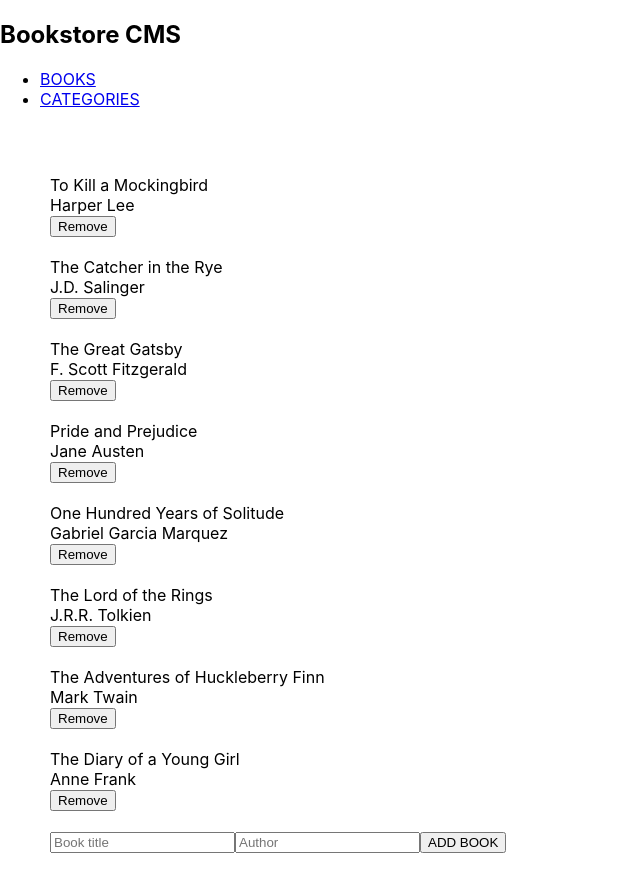
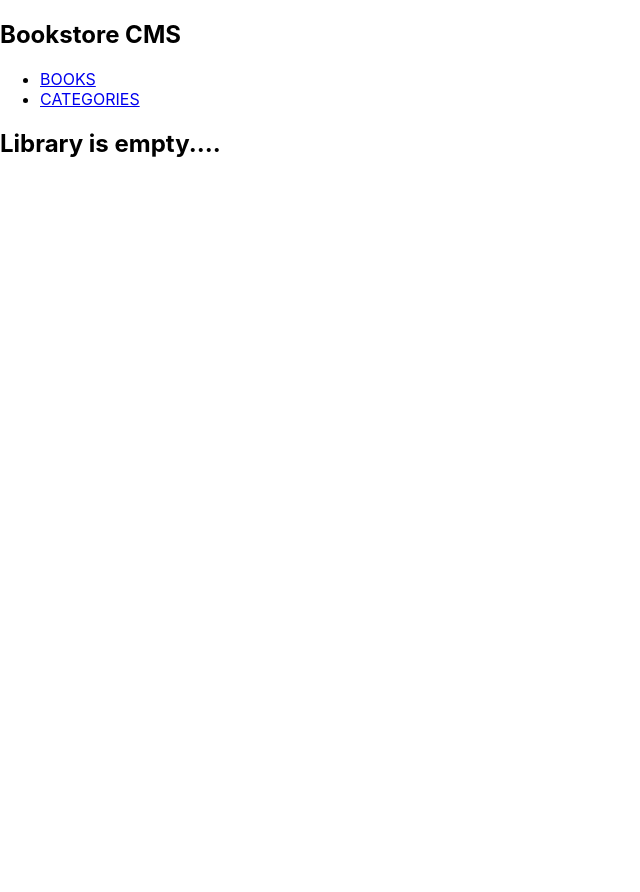
Before and after one commit to kensteph/book-store, a React (Create React App) app: page / in a window 1280 px wide. Shown: the top 892 px of the page, without its empty margins (0-640 px from the left). After the commit the page ends 800 px from the top, so only its background shows below. Built offline with nearby package versions, Linux system fonts and the light colour scheme.

Commit message:
Use of the global state in the BooksPage.js.

```diff
--- a/src/pages/Books/BooksPage.jsx
+++ b/src/pages/Books/BooksPage.jsx
@@ -1,51 +1,13 @@
-import React, { useState } from 'react';
+import { useSelector } from 'react-redux';
 import Book from '../../Components/Book/Book';
 import Form from '../../Components/Form/Form';
 
 const BooksPage = () => {
-  const [books] = useState([
-    {
-      id: 1,
-      title: 'To Kill a Mockingbird',
-      author: 'Harper Lee',
-    },
-    {
-      id: 3,
-      title: 'The Catcher in the Rye',
-      author: 'J.D. Salinger',
-    },
-    {
-      id: 4,
-      title: 'The Great Gatsby',
-      author: 'F. Scott Fitzgerald',
-    },
-    {
-      id: 5,
-      title: 'Pride and Prejudice',
-      author: 'Jane Austen',
-    },
-    {
-      id: 6,
-      title: 'One Hundred Years of Solitude',
-      author: 'Gabriel Garcia Marquez',
-    },
-    {
-      id: 7,
-      title: 'The Lord of the Rings',
-      author: 'J.R.R. Tolkien',
-    },
-    {
-      id: 9,
-      title: 'The Adventures of Huckleberry Finn',
-      author: 'Mark Twain',
-    },
-    {
-      id: 10,
-      title: 'The Diary of a Young Girl',
-      author: 'Anne Frank',
-    },
-  ]);
+  const books = useSelector((store) => store.books);
 
+  if (books.length === 0) {
+    return <h2>Library is empty....</h2>;
+  }
   return (
     <div
       style={{
@@ -55,7 +17,7 @@ const BooksPage = () => {
         padding: '50px',
       }}
     >
-      {books.map((book) => (
+      {books?.map((book) => (
         <Book key={book.id} title={book.title} author={book.author} />
       ))}
       <Form />
--- a/src/redux/features/books/booksSlice.js
+++ b/src/redux/features/books/booksSlice.js
@@ -2,7 +2,14 @@
 import { createSlice } from '@reduxjs/toolkit';
 
 // Initial state
-const initialState = [];
+const initialState = [
+  // {
+  //   id: 1,
+  //   title: 'To Kill a Mockingbird',
+  //   author: 'Harper Lee',
+  //   category: 'Sciences fixion',
+  // },
+];
 
 const booksSlice = createSlice({
   name: 'books',
@@ -19,6 +26,6 @@ const booksSlice = createSlice({
 });
 
 // Export the actions
-
+export const { addedBook, removedBook } = booksSlice.actions;
 // Export default the reducer
 export default booksSlice.reducer;
```
